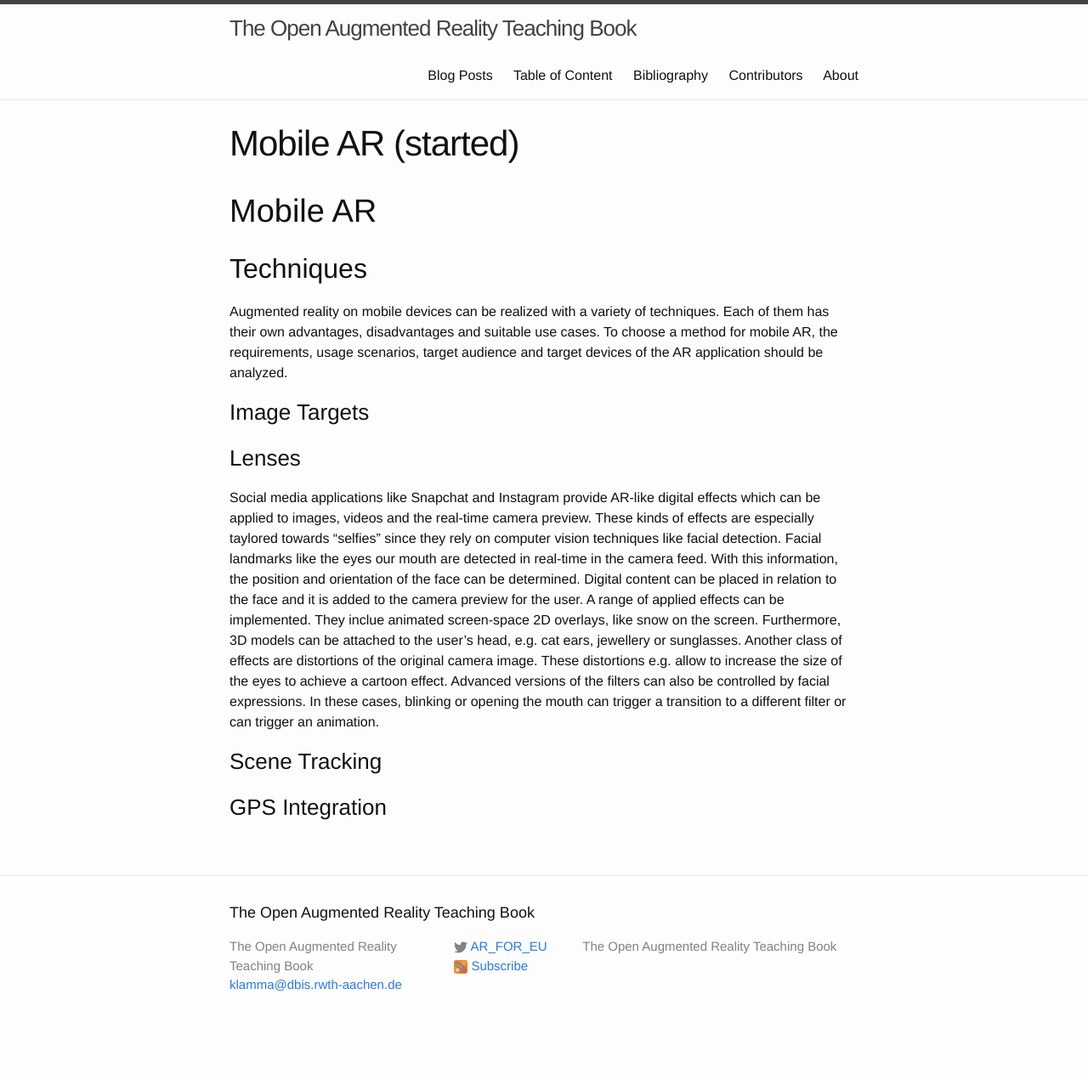
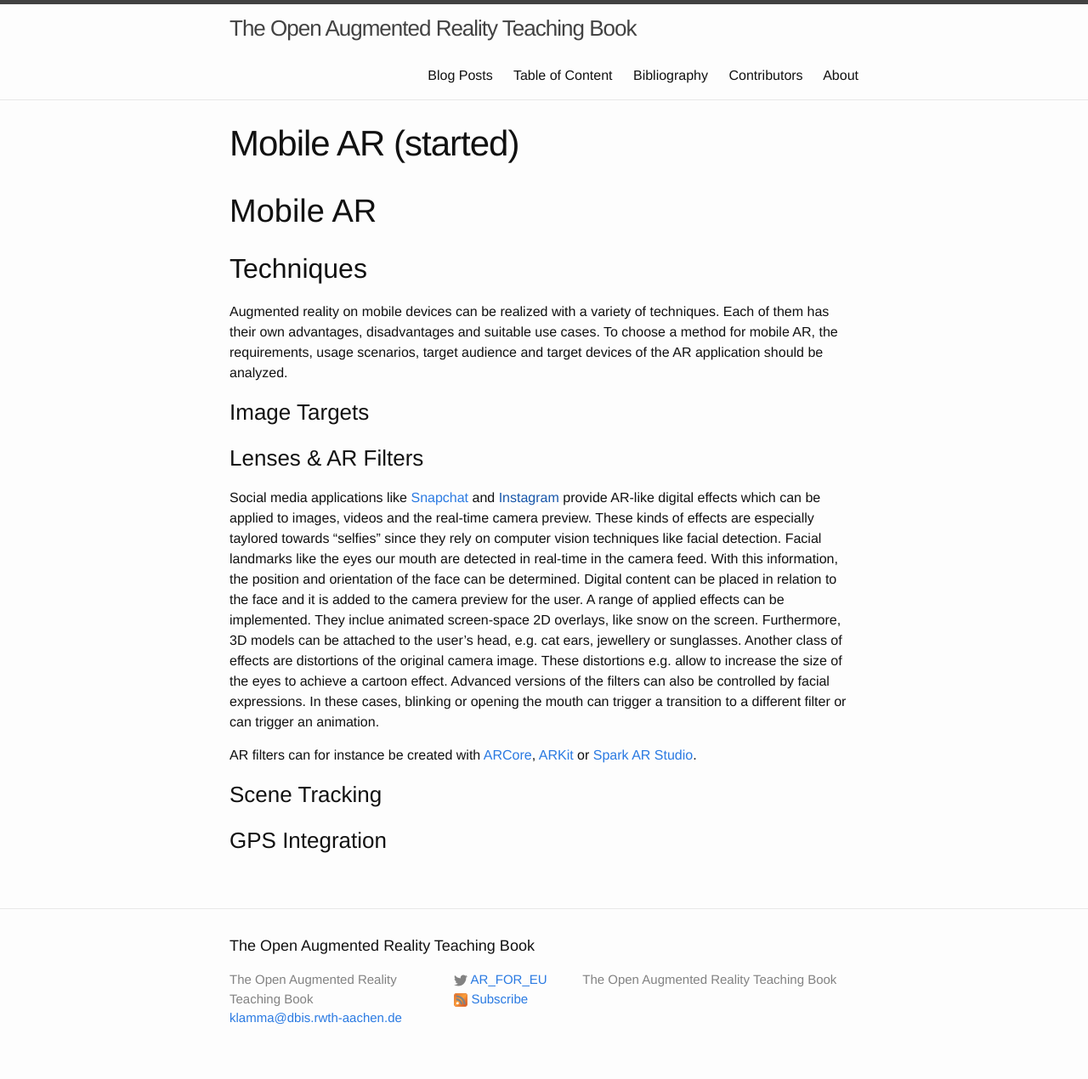
Before and after one commit to klamma/ar-for-eu-book, a Jekyll site: the page built from _pages/chapters/mobile.md, in a window 1280 px wide. Shown: the whole page at 85% size. Built offline with Jekyll 4.4.1, drawn with Linux system fonts in a browser that asks for light colours; nearby versions of some CDN libraries; before the commit the page ends 1231 px from its top, so only the background shows below that.

Commit message:
added links to lenses and AR filter section (mobile AR)

```diff
--- a/_pages/chapters/mobile.md
+++ b/_pages/chapters/mobile.md
@@ -16,9 +16,9 @@ To choose a method for mobile AR, the requirements, usage scenarios, target audi
 
 ### Image Targets
 
-### Lenses
+### Lenses & AR Filters
 
-Social media applications like Snapchat and Instagram provide AR-like digital effects which can be applied to images, videos and the real-time camera preview.
+Social media applications like [Snapchat](https://support.snapchat.com/en-US/article/face-world-lenses) and [Instagram]() provide AR-like digital effects which can be applied to images, videos and the real-time camera preview.
 These kinds of effects are especially taylored towards "selfies" since they rely on computer vision techniques like facial detection.
 Facial landmarks like the eyes our mouth are detected in real-time in the camera feed.
 With this information, the position and orientation of the face can be determined.
@@ -31,6 +31,8 @@ These distortions e.g. allow to increase the size of the eyes to achieve a carto
 Advanced versions of the filters can also be controlled by facial expressions.
 In these cases, blinking or opening the mouth can trigger a transition to a different filter or can trigger an animation.
 
+AR filters can for instance be created with [ARCore](https://developers.google.com/ar/develop/java/augmented-faces), [ARKit](https://developer.apple.com/documentation/arkit/tracking_and_visualizing_faces) or [Spark AR Studio](https://sparkar.facebook.com/ar-studio/).
+
 ### Scene Tracking
 
 ### GPS Integration
```
Also changed, not shown: _pages/tableOfContents.md (+1 -1 lines).
